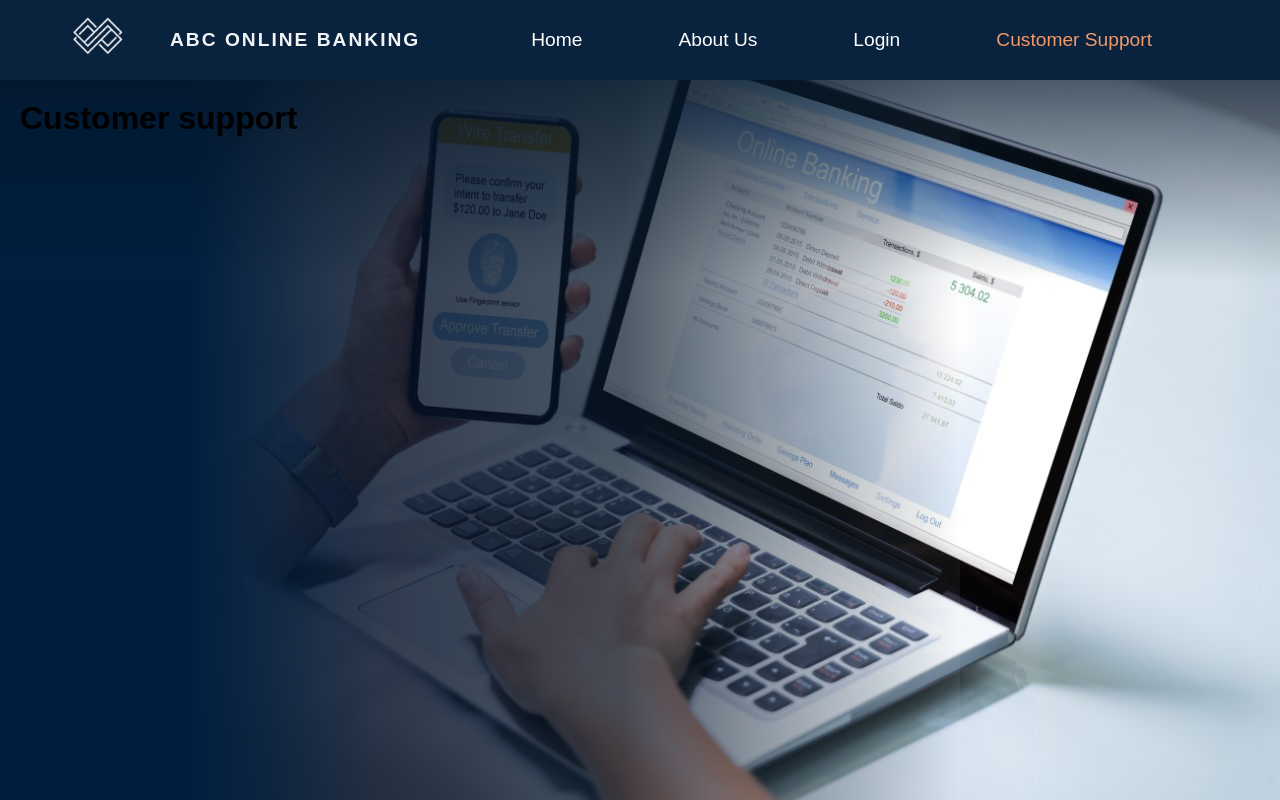
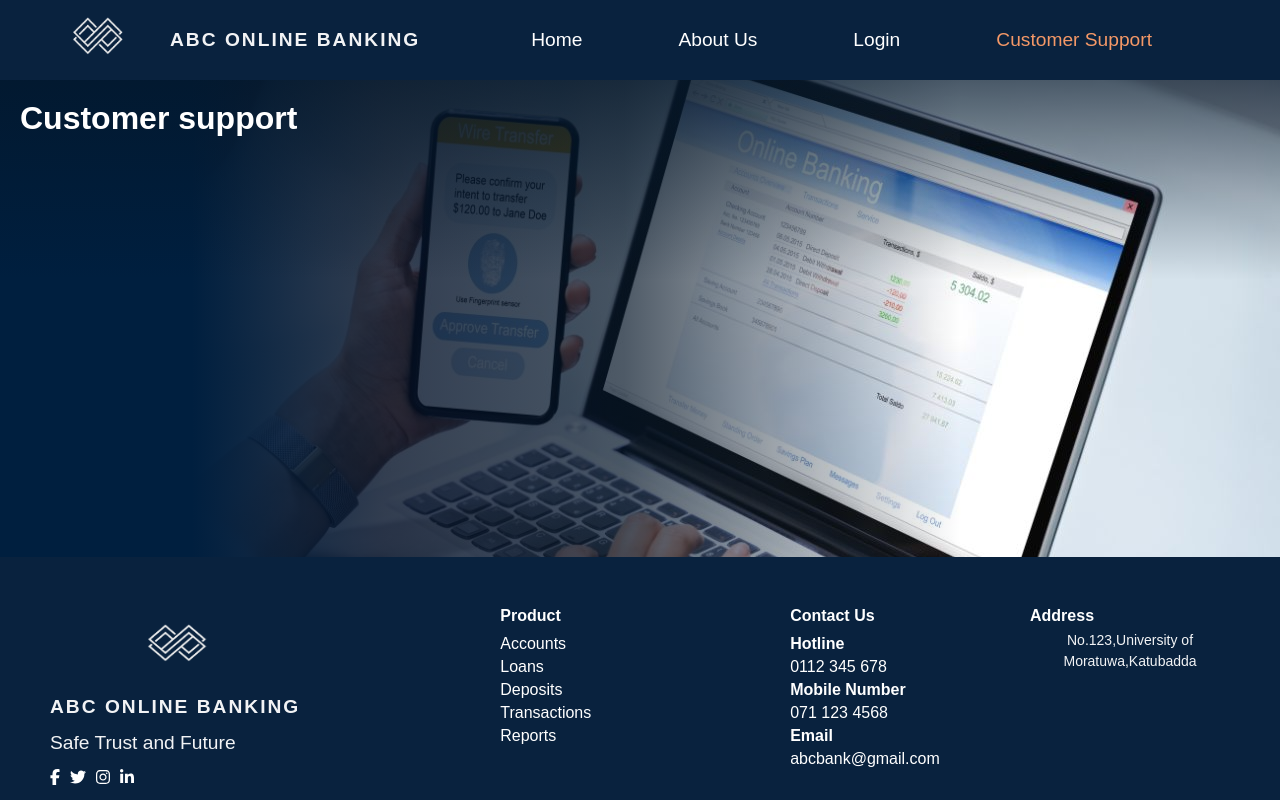
Before and after one commit to seniru-dilmith/Bank-Management-System-Bank-A-front-end, a React (Create React App) app: page /customersupport in a window 1280 px wide. Built offline with nearby package versions, Linux system fonts and the light colour scheme; sample sign-in values are in the browser's storage.

Commit message:
footer added

```diff
--- a/package.json
+++ b/package.json
@@ -3,6 +3,8 @@
   "version": "0.1.0",
   "private": true,
   "dependencies": {
+    "@fortawesome/free-brands-svg-icons": "^6.6.0",
+    "@fortawesome/react-fontawesome": "^0.2.2",
     "@testing-library/jest-dom": "^5.17.0",
     "@testing-library/react": "^13.4.0",
     "@testing-library/user-event": "^13.5.0",
--- a/src/layouts/Layout.jsx
+++ b/src/layouts/Layout.jsx
@@ -1,5 +1,7 @@
 import React from "react";
 import './layout.css';
+import { FontAwesomeIcon } from '@fortawesome/react-fontawesome';
+import { faFacebookF, faTwitter, faInstagram, faLinkedinIn } from '@fortawesome/free-brands-svg-icons';
 import logo from './ABCLogo.png'; // Adjust the path to your logo
 
 const Layout = ({ children, NavigationBar }) => {
@@ -19,7 +21,63 @@ const Layout = ({ children, NavigationBar }) => {
         <div className="gradient-box-right"></div>
       </div>
       <div className="content-container">{children}</div> {/* Ensure children are rendered */}
+      <footer className="footer">
+      <div className="footer-container">
+        {/* Logo and description */}
+        <div className="footer-logo-section">
+          <img src={logo} alt="Bank Logo" className="logo" />
+          <h2 className="bank-name">ABC Online Banking</h2>
+          <p>
+            Safe Trust and Future
+          </p>
+          <div className="social-icons">
+          <span className="icon-circle">
+          <FontAwesomeIcon icon={faFacebookF} />
+        </span>
+        <span className="icon-circle">
+          <FontAwesomeIcon icon={faTwitter} />
+        </span>
+        <span className="icon-circle">
+          <FontAwesomeIcon icon={faInstagram} />
+        </span>
+        <span className="icon-circle">
+          <FontAwesomeIcon icon={faLinkedinIn} />
+        </span>
+          </div>
+        </div>
+
+        {/* Links sections */}
+        <div className="footer-links">
+          <h4>Product</h4>
+          <ul>
+            <li>Accounts</li>
+            <li>Loans</li>
+            <li>Deposits</li>
+            <li>Transactions</li>
+            <li>Reports</li>
+          </ul>
+        </div>
+
+        <div className="footer-links">
+          <h4>Contact Us</h4>
+          <ul>
+            <li><b>Hotline</b></li>
+            <li>0112 345 678</li>
+            <li><b>Mobile Number</b></li>
+            <li>071 123 4568</li>
+            <li><b>Email</b></li>
+            <li>abcbank@gmail.com</li>
+          </ul>
+        </div>
+
+        <div className="footer-address">
+          <h4>Address</h4>
+          <p>No.123,University of Moratuwa,Katubadda</p>
+        </div>
+      </div>
+    </footer>
     </div>
+
   );
 };
 
--- a/src/layouts/layout.css
+++ b/src/layouts/layout.css
@@ -121,3 +121,86 @@ html, body {
   padding: 20px;
   min-width: 100%;
 }
+.footer {
+  background-color: #09223e;
+  color: white;
+  padding: 50px;
+  width: 100%;
+}
+
+.footer-container {
+  display: flex;
+  justify-content: space-between;
+  align-items: flex-start;
+  max-width: 1200px;
+  margin: 0 auto;
+}
+
+.footer-logo-section {
+  max-width: 400px;
+  text-align: center;
+  margin-right: 150px;
+}
+
+.footer-logo-section .logo {
+  width: 150px;
+  margin-bottom: 5px;
+  display: inline-block;
+}
+
+.footer-logo-section p {
+  margin: 10px 0;
+  line-height: 1.6;
+  text-align: left;
+}
+
+.social-icons {
+  display: flex;
+  gap: 10px;
+  margin-top: 10px;
+}
+
+.social-icons i {
+  background-color: white;
+  color: #09223e;
+  width: 30px;
+  height: 30px;
+  display: flex;
+  align-items: center;
+  justify-content: center;
+  border-radius: 50%;
+  font-size: 16px;
+  cursor: pointer;
+}
+
+/* Footer Links */
+.footer-links {
+  flex: 1;
+  margin-left: 50px;
+}
+
+.footer-links h4 {
+  margin-bottom: 10px;
+}
+
+.footer-links ul {
+  list-style: none;
+  padding: 0;
+}
+
+.footer-links ul li {
+  margin-bottom: 5px;
+}
+
+/* Footer Address */
+.footer-address {
+  max-width: 200px;
+  text-align: left; /* Align text to the left */
+}
+
+.footer-address p {
+  font-size: 14px; /* Reduce the font size */
+  margin: 5px 0; /* Adjust spacing between lines */
+  line-height: 1.5; /* Improve readability */
+  text-align: left;
+}
--- a/src/pages/CustomerSupport.jsx
+++ b/src/pages/CustomerSupport.jsx
@@ -1,12 +1,20 @@
 import React from "react";
 import HomeNaviBar from '../components/NaviBar/HomeNaviBar';
 import Layout from '../layouts/Layout';
-import useAuth from "../utils/useAuth";
 
 const CustomerSupport = () => {
+  const styles = {
+    whiteText: {
+      color: 'white',  // White text color for the heading
+      marginBottom: '400px',
+    }
+  };
+
   return (
-    <Layout NavigationBar={<HomeNaviBar/>}>
-    <h1>Customer support</h1>
+    <Layout NavigationBar={<HomeNaviBar />}>
+      <div style={styles.layout}>
+        <h1 style={styles.whiteText}>Customer support</h1>
+      </div>
     </Layout>
   );
 };
```
Also changed, not shown: 1 other file (tests, documents, lock files or other folders).
